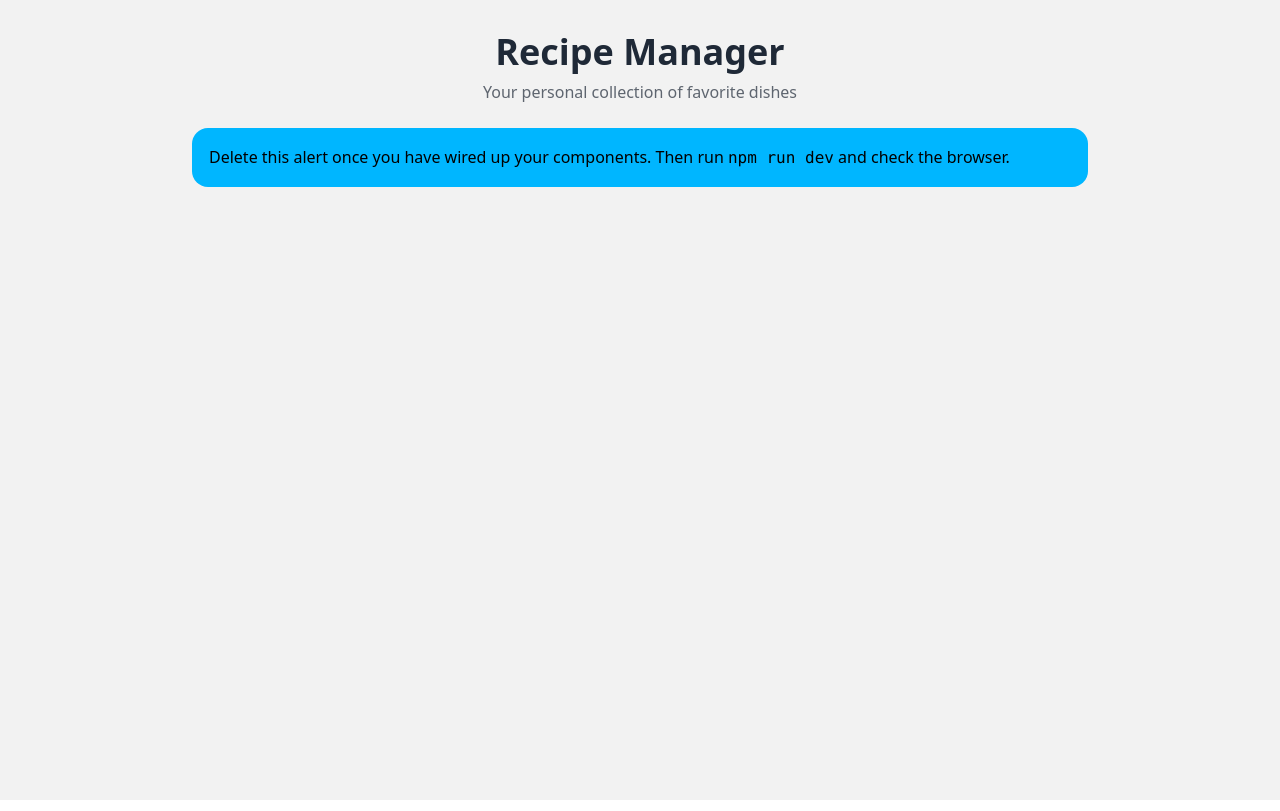
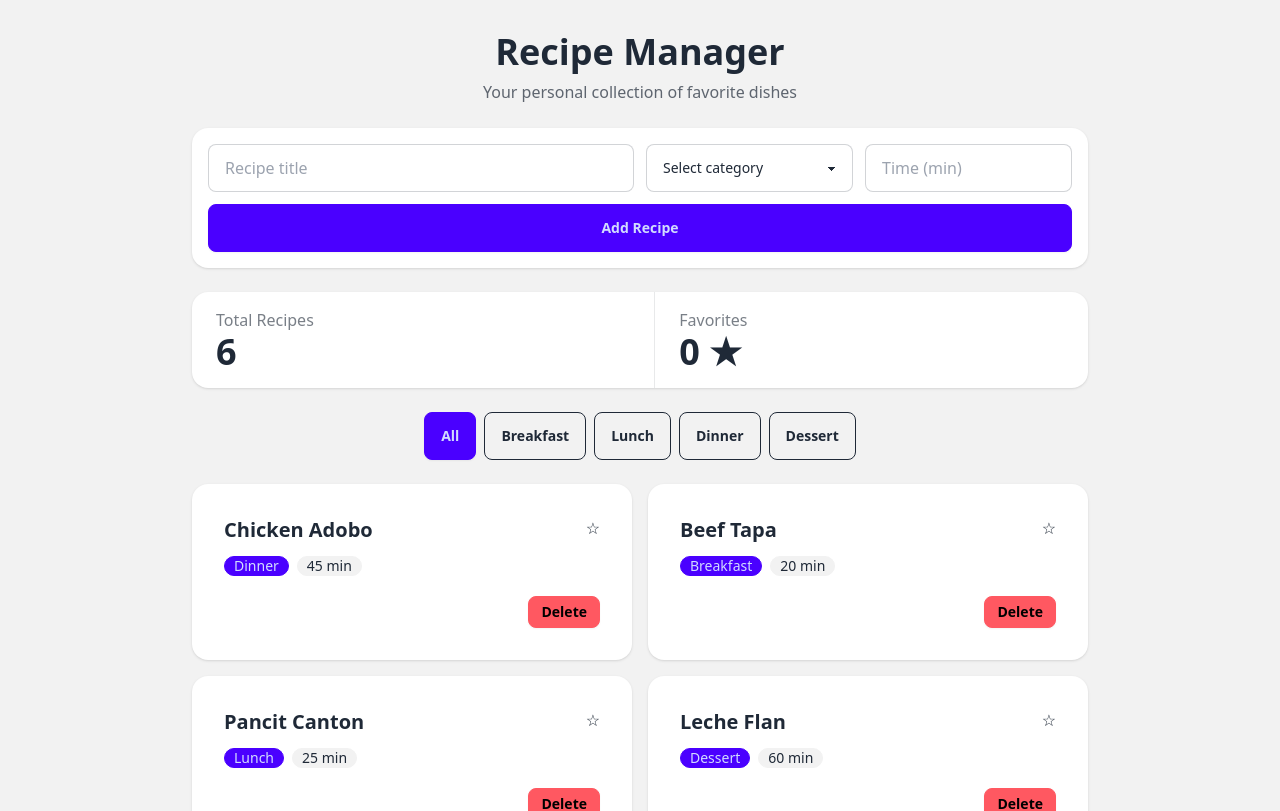
Before and after one commit to belarminoharie-Beatl3ss/recipe-manager, a React (Vite) app: page / in a window 1280 px wide. Shown: the top 811 px of the page. Built offline with nearby package versions, Linux system fonts and the light colour scheme.

Commit message:
all done (i think)

```diff
--- a/src/App.jsx
+++ b/src/App.jsx
@@ -80,13 +80,19 @@ export default function App() {
 
   // TODO 8: write handleDelete(id) — removes the recipe with that id.
   //         Use .filter().
-
+    const handleDelete = (id) => {
+    setRecipes((oldRecipes) => {
+      return oldRecipes.filter((recipe) => recipe.id !== id);
+    });
+  };
 
 
   // TODO 9: derive `visibleRecipes` in render — if filter === "All" show all,
   //         otherwise filter by category. Do NOT store this in state.
-
-
+  const visibleRecipes =
+  filter === "All"
+    ? recipes
+    : recipes.filter((recipe) => recipe.category === filter);
 
   return (
     <div className="min-h-screen bg-base-200 py-8 px-4">
@@ -98,22 +104,19 @@ export default function App() {
           </p>
         </header>
 
-        {/* TODO: render <RecipeForm onAdd={handleAdd} /> */}
+        <RecipeForm onAdd={handleAdd} />
 
-        {/* TODO: render <SummaryBar total={...} favorites={...} /> */}
+        <SummaryBar
+          total={recipes.length}
+          favorites={recipes.filter((recipe) => recipe.favorite).length}
+        />
 
-        {/* TODO: render <CategoryFilter activeFilter={filter} onFilterChange={setFilter} /> */}
+        <CategoryFilter activeFilter={filter} onFilterChange={setFilter} />
 
-        {/* TODO: render <RecipeList recipes={visibleRecipes}
+        <RecipeList recipes={visibleRecipes}
                                     onToggleFavorite={handleToggleFavorite}
-                                    onDelete={handleDelete} /> */}
+                                    onDelete={handleDelete} />
 
-        <div className="alert alert-info">
-          <span>
-            Delete this alert once you have wired up your components. Then run{" "}
-            <code className="font-mono">npm run dev</code> and check the browser.
-          </span>
-        </div>
       </div>
     </div>
   );
```
